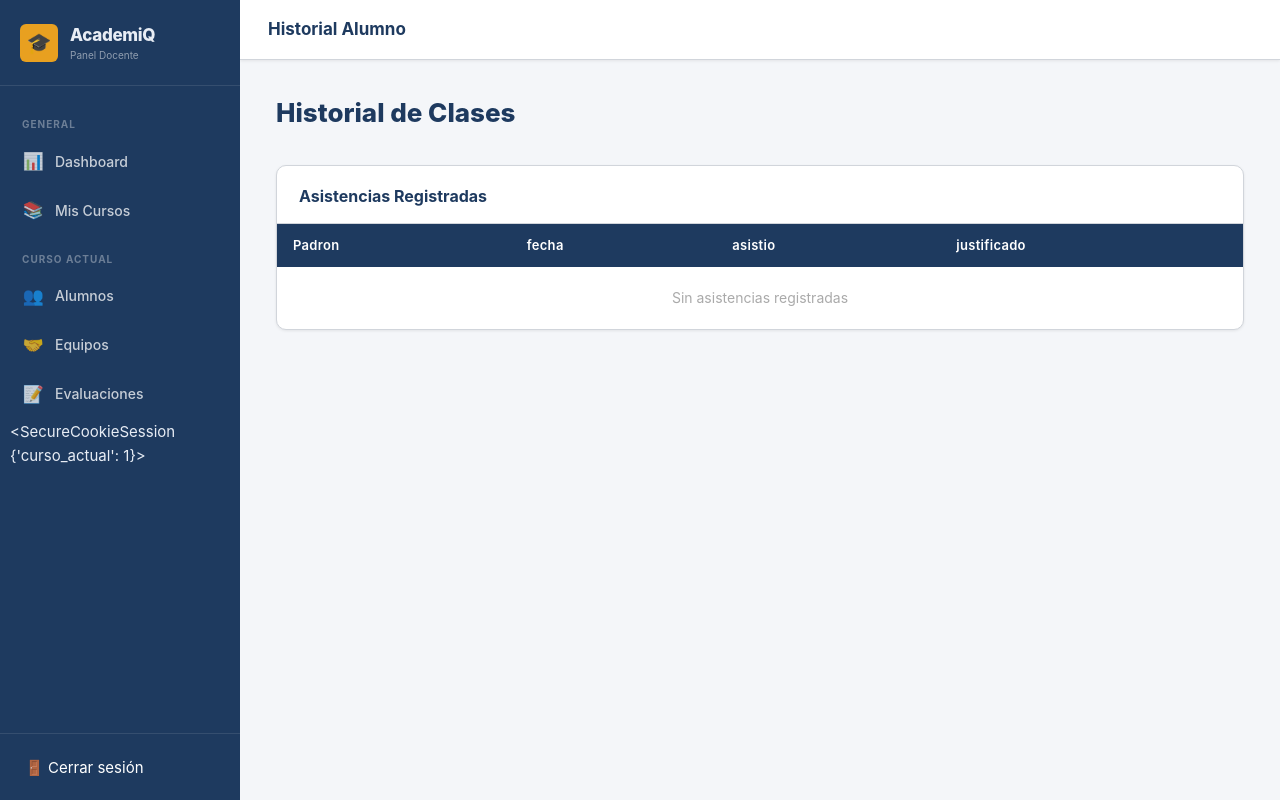
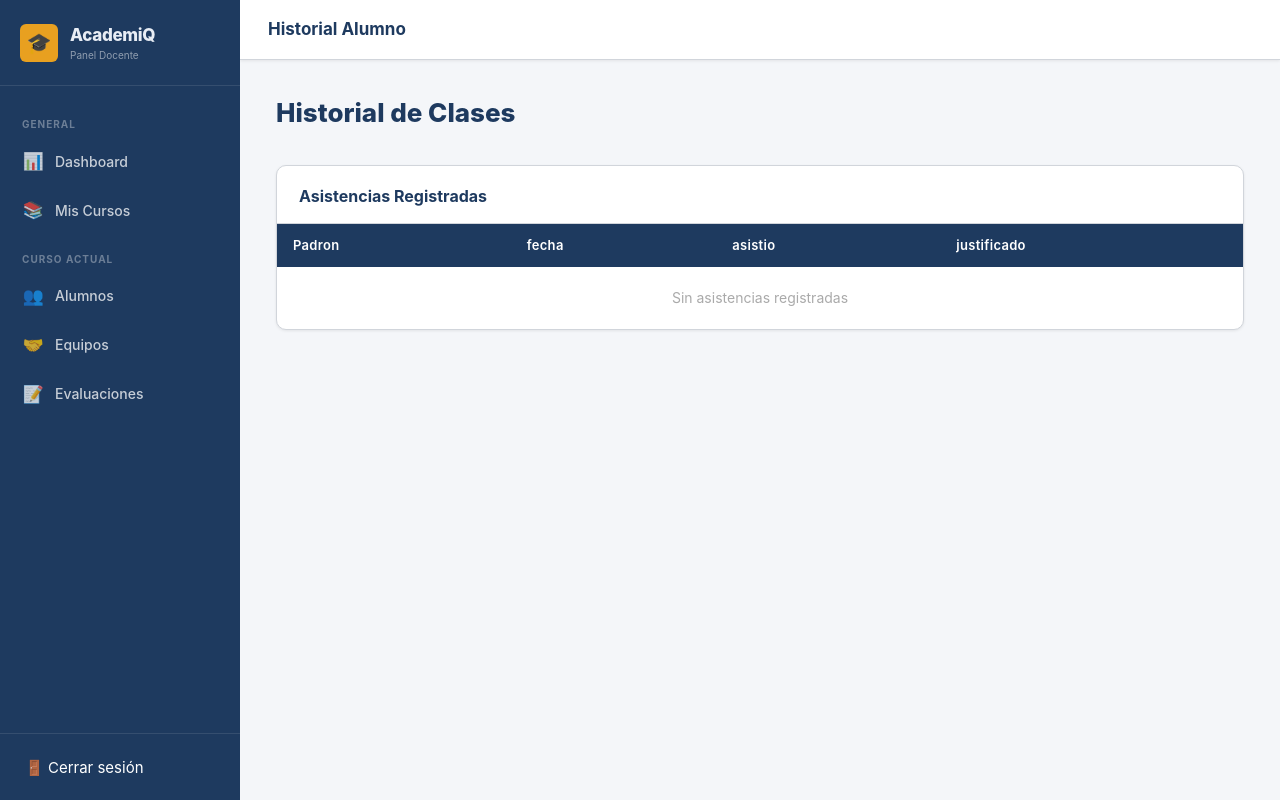
Before and after one commit to spereyra-spec2/Proyecto-Final-Integrador-IDS, a Flask app: page /profesor/cursos/1/asistencia/1 in a window 1280 px wide. Run offline with Flask 3, Linux system fonts and the light colour scheme; the visitor is signed in with stand-in values (Sample User, id 1); data that the repository does not hold is empty.

Commit message:
Eliminación de prints de depuración

```diff
--- a/frontend/templates/base_profesores.html
+++ b/frontend/templates/base_profesores.html
@@ -33,10 +33,6 @@
 
     <!-- Enlace dinámico a Evaluaciones -->
     <a class="nav-item {% block active_evaluaciones %}{% endblock %}" id="nav-evals" href="{{ url_for('profesor.evaluaciones', curso_id=curso['idCurso']) if curso else url_for('profesor.evaluaciones', curso_id=curso_id) if curso_id else url_for('profesor.evaluaciones', curso_id=session['curso_actual']) if session['curso_actual'] else '#' }}" {% block hide_nav_evals %}{% endblock %}> <span class="nav-icon">📝</span> Evaluaciones</a>
-
-    <a>{{ session }}</a>
-    <a>{{ curso }}</a>
-    <a>{{ curso_id }}</a>
   </nav>
 
   <div class="sidebar-footer">
```
